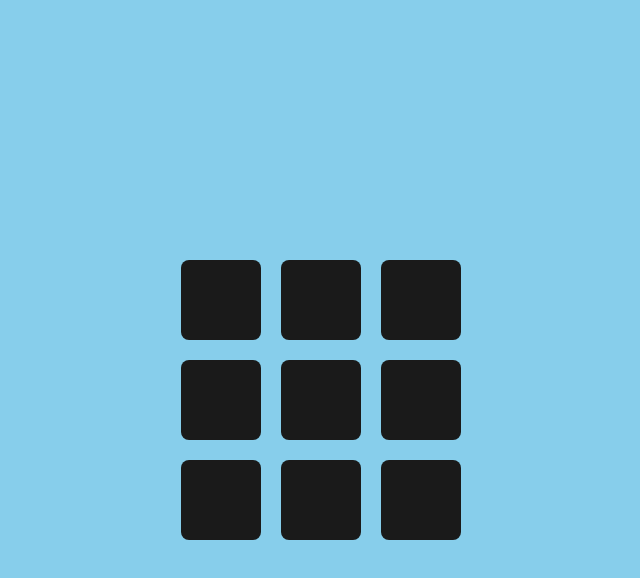
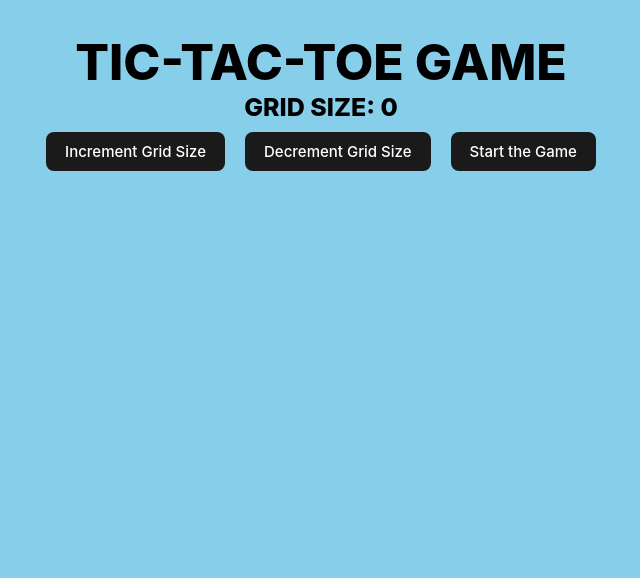
Before and after one commit to OldEphraim/tictactoe, a React (Vite) app: page / in a window 1280 px wide. Shown: the top 578 px of the page, without its empty margins (319-959 px from the left). Built offline with nearby package versions, Linux system fonts and the light colour scheme.

Commit message:
dynamic sizing, first attempt

```diff
--- a/game-logic/tictactoe.ts
+++ b/game-logic/tictactoe.ts
@@ -1,30 +1,37 @@
 export type Player = "x" | "o";
 export type Cell = Player | "";
-export type Board = [Cell, Cell, Cell, Cell, Cell, Cell, Cell, Cell, Cell];
-export type Wins = [
-  [0, 1, 2],
-  [3, 4, 5],
-  [6, 7, 8],
-  [0, 3, 6],
-  [1, 4, 7],
-  [2, 5, 8],
-  [0, 4, 8],
-  [2, 4, 6],
-];
+export type Board = Cell[];
+export type Wins = number[][];
 
-export const Wins: Wins = [
-  [0, 1, 2],
-  [3, 4, 5],
-  [6, 7, 8],
-  [0, 3, 6],
-  [1, 4, 7],
-  [2, 5, 8],
-  [0, 4, 8],
-  [2, 4, 6],
-];
+export const initialPlayer = "x" as Player;
 
-export const initialGameState = ["", "", "", "", "", "", "", "", ""] as Board;
-export const initialPlayer = "x" as Player;
+export function calculateWins(size: number): Wins {
+  const horizontalWins: Wins = [];
+  for (let i = 0; i < size; i++) {
+    horizontalWins[i] = [];
+    for (let j = 0; j < size; j++) {
+      horizontalWins[i][j] = i * size + j;
+    }
+  }
+  const verticalWins: Wins = [];
+  for (let k = 0; k < size; k++) {
+    verticalWins[k] = [];
+    for (let l = 0; l < size; l++) {
+      verticalWins[k][l] = k + size * l;
+    }
+  }
+  const diagonalWins: Wins = [[], []];
+  for (let m = 0; m < size; m++) {
+    diagonalWins[0][m] = m + size * m;
+    diagonalWins[1][m] = size - 1 + (size - 1) * m;
+  }
+  const Wins: Wins = [...horizontalWins, ...verticalWins, ...diagonalWins];
+  return Wins;
+}
+
+export function initialGameState(size: number): Board {
+  return new Array(size * size).fill("") as Board;
+}
 
 export function changePlayer(player: Player): Player {
   if (player === "x") {
@@ -33,14 +40,18 @@ export function changePlayer(player: Player): Player {
   return "x";
 }
 
-export function checkWin(board: Board, player: Player): Player | undefined {
-  for (let i = 0; i < Wins.length; i++) {
+export function checkWin(
+  board: Board,
+  player: Player,
+  wins: Wins,
+): Player | undefined {
+  for (let i = 0; i < wins.length; i++) {
     let winCon: number = 0;
-    for (let j = 0; j < Wins[i].length; j++) {
-      if (board[Wins[i][j]] === player) {
+    for (let j = 0; j < wins[i].length; j++) {
+      if (board[wins[i][j]] === player) {
         winCon++;
       }
-      if (winCon === 3) {
+      if (winCon === (wins.length - 2) / 2) {
         return player;
       }
     }
@@ -52,6 +63,7 @@ export function move(
   position: number,
   prevGame: Board,
   player: Player,
+  wins: Wins,
 ): { newGame: Board; newPlayer: Player } | string {
   const newGame: Board = [...prevGame];
 
@@ -66,7 +78,7 @@ export function move(
   }
 
   // check if anybody has won
-  const winOutcome: Player | undefined = checkWin(newGame, player);
+  const winOutcome: Player | undefined = checkWin(newGame, player, wins);
   if (winOutcome !== undefined) {
     return `${winOutcome} has won the game!`;
   }
--- a/src/App.tsx
+++ b/src/App.tsx
@@ -1,27 +1,35 @@
 import {
-  initialGameState,
-  initialPlayer,
   Board,
   Player,
   Cell,
   move,
+  calculateWins,
+  initialGameState,
 } from "../game-logic/tictactoe";
 import { useState } from "react";
 import "./App.css";
 
 function App() {
   const [gameInterrupted, setGameInterrupted] = useState([false, ""]);
-  const [gameState, setGameState] = useState(initialGameState);
-  const [player, setPlayer] = useState(initialPlayer);
+  const [gameState, setGameState] = useState([""] as Board);
+  const [gameStart, setGameStart] = useState(false);
+  const [gridSize, setGridSize] = useState(0);
+  const [player, setPlayer] = useState("x" as Player);
+
+  function startTheGame(size: number) {
+    setGameState(initialGameState(size));
+    setGameStart(true);
+  }
 
   function handleClick(index: number, gameState: Board, player: Player) {
     const moveOutcome: string | { newGame: Board; newPlayer: Player } = move(
       index,
       gameState,
       player,
+      calculateWins(gridSize),
     );
     if (typeof moveOutcome === "string") {
-      return setGameInterrupted([true, moveOutcome]);
+      setGameInterrupted([true, moveOutcome]);
     } else {
       setGameState(moveOutcome.newGame);
       setPlayer(moveOutcome.newPlayer);
@@ -30,20 +38,69 @@ function App() {
 
   function resetGame() {
     setGameInterrupted([false, ""]);
-    setGameState(initialGameState);
-    setPlayer(initialPlayer);
+    setGameState([""] as Board);
+    setGameStart(false);
+    setGridSize(0);
+    setPlayer("x" as Player);
   }
 
-  return gameInterrupted[0] ? (
+  return (
     <>
-      <div>{gameInterrupted[1]}</div>
-      <div className="flex text-sm">
-        <button onClick={() => resetGame()}>Play Again</button>
-        <button>Brag About It</button>
+      <div className="min-h-screen flex flex-col items-center">
+        <div className="text-[50px] font-bold text-center bg-gray-100 shadow-md">
+          Tic-Tac-Toe Game
+        </div>
+        <div className="text-[25px] font-bold text-center bg-gray-100 shadow-md">
+          Grid Size: {gridSize}
+          {!gameStart && (
+            <div className="flex">
+              <button
+                className="bg-blue-500 hover:bg-blue-700 text-[15px] text-white font-bold flex items-center justify-center rounded cursor-pointer"
+                onClick={() => setGridSize(gridSize + 1)}
+              >
+                Increment Grid Size
+              </button>
+              <button
+                className="bg-blue-500 hover:bg-blue-700 text-[15px] text-white font-bold flex items-center justify-center rounded cursor-pointer"
+                onClick={() => setGridSize(gridSize - 1)}
+              >
+                Decrement Grid Size
+              </button>
+              <button
+                className="bg-blue-500 hover:bg-blue-700 text-[15px] text-white font-bold flex items-center justify-center rounded cursor-pointer"
+                onClick={() => startTheGame(gridSize)}
+              >
+                Start the Game
+              </button>
+            </div>
+          )}
+        </div>
+        {gameStart && (
+          <div className="flex-1 flex justify-center items-center mt-[60px]">
+            {gameInterrupted[0] ? (
+              <>
+                <div className="text-center">
+                  <div className="text-[50px] mb-4">{gameInterrupted[1]}</div>
+                  <div className="flex gap-4 justify-center">
+                    <button
+                      className="bg-blue-500 text-white px-4 py-2 rounded"
+                      onClick={() => resetGame()}
+                    >
+                      Play Again
+                    </button>
+                    <button className="bg-blue-500 text-white px-4 py-2 rounded">
+                      Brag About It
+                    </button>
+                  </div>
                 </div>
               </>
             ) : (
-    <div className="grid grid-cols-3 gap-2 w-[300px]">
+              <div
+                className={`grid gap-2 w-[300px]`}
+                style={{
+                  gridTemplateColumns: `repeat(${gridSize}, minmax(0, 1fr))`,
+                }}
+              >
                 {gameState.map((cell: Cell, index: number) => (
                   <button
                     key={index}
@@ -54,6 +111,11 @@ function App() {
                   </button>
                 ))}
               </div>
+            )}
+          </div>
+        )}
+      </div>
+    </>
   );
 }
 
```
Lines whose indentation alone changed are shown as unchanged.
